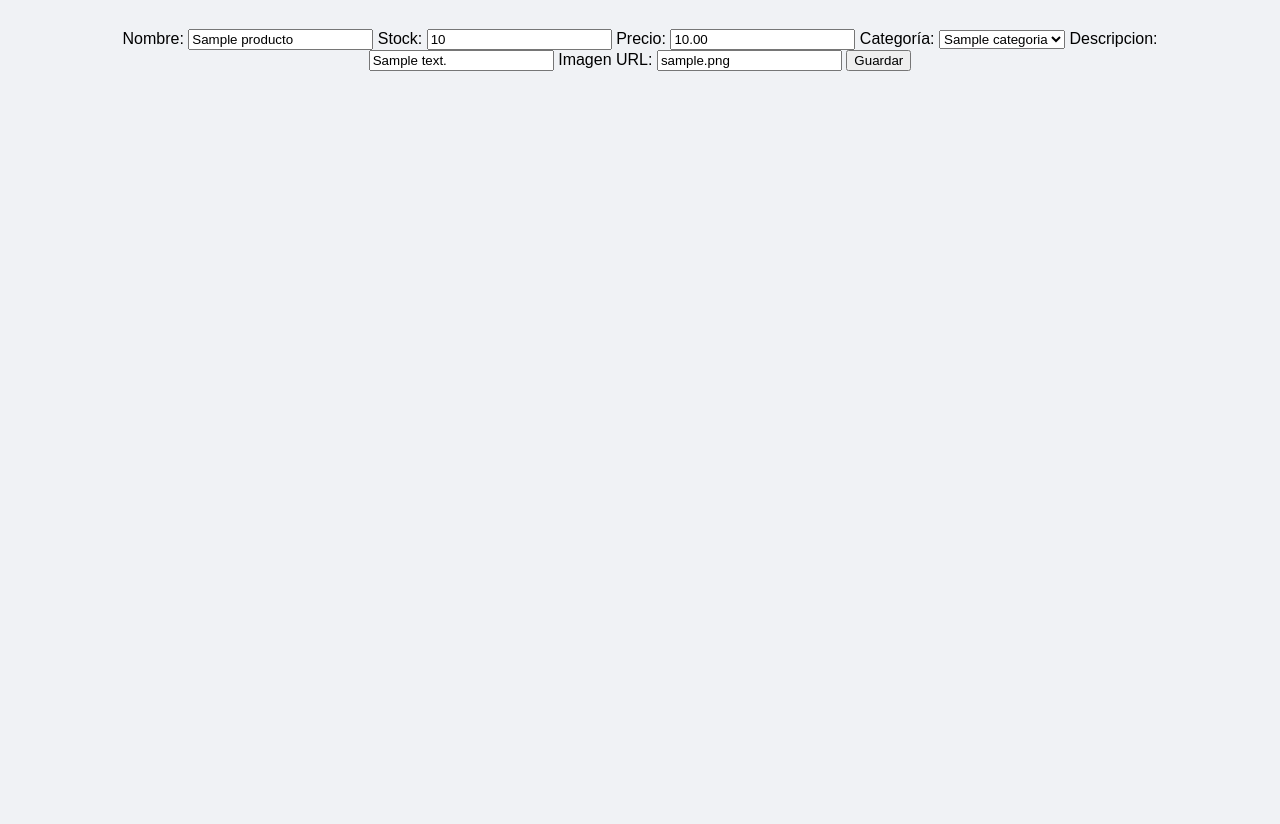
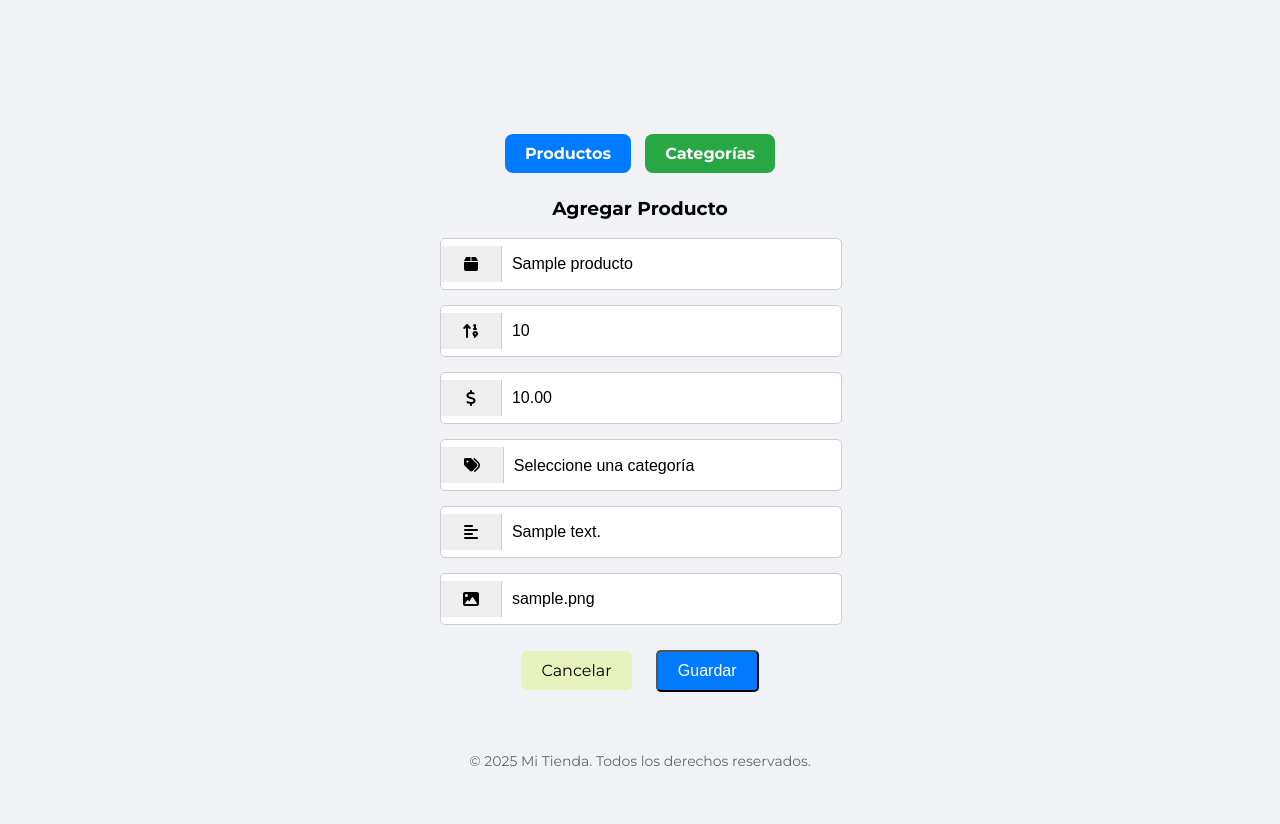
Before and after one commit to Chrislight879/postgresprueba, a Flask app: page /productos/editar/1 in a window 1280 px wide. Shown: the part 61-885 px from the top of the page. Before the commit the page ends 132 px from the top, so only its background shows below. Run offline with Flask 3, Linux system fonts and the light colour scheme; tables that the repository leaves empty hold one stand-in row (values such as "Sample post").

Commit message:
cambios333

```diff
--- a/static/stylesheet.css
+++ b/static/stylesheet.css
@@ -1,6 +1,6 @@
 /* Navbar */
 .navbar {
-    background-color: #007bff;
+    background-image: url("https://atomoconviene.com/atomo-ecommerce/modules/ps_imageslider/images/21eaa9c68645331de2a26ddbef9e9a035b8027ee_952x352%20Banner%20de%20ofertas.png");
     color: white;
     display: flex;
     justify-content: space-between;
@@ -16,10 +16,13 @@
     box-sizing: border-box; /* Evita que se desborde */
 }
 
-.logouni¨{
-    height: 100px;
+.logouni {
+    height: 200px;
     width: auto;
+    margin: 1em 0;
 }
+
+
 
 .navbar-logo img {
     height: 50px;
@@ -65,11 +68,18 @@
 }
 
 .dropbtn {
-    background-color: #007bff;
+    background-color: #054568;
     color: white;
-    padding: 10px;
     border: none;
     cursor: pointer;
+
+    padding:10px;
+    border: none;
+    border-radius: 5px;
+}
+
+.dropbtn button:hover {
+    background-color: #23035e;
 }
 
 .dropdown-content {
--- a/templates/base.html
+++ b/templates/base.html
@@ -7,6 +7,8 @@
 
     <link href="https://fonts.googleapis.com/css2?family=Montserrat:wght@400;700&display=swap" rel="stylesheet">
     <link rel="stylesheet" href="{{ url_for('static', filename='stylesheet.css') }}">
+
+
 </head>
 <body>
 
--- a/templates/producto/edit.html
+++ b/templates/producto/edit.html
@@ -1,13 +1,60 @@
-<form method="POST">
-    {{ form.hidden_tag() }}
-    <label>Nombre:</label> {{ form.nombre }}
-    <label>Stock:</label> {{ form.stock }}
-    <label>Precio:</label> {{ form.precio }}
-    <label>Categoría:</label> {{ form.categoria_id }}
-    <label>Descripcion:</label> {{ form.descripcion}}
-    <label>Imagen URL:</label> {{ form.imagen }}
-    <button type="submit">Guardar</button>
-</form>
-<head>
-    <link rel="stylesheet" href="{{ url_for('static', filename='stylesheet.css') }}">
-</head>
+{% extends "base.html" %}
+
+{% block content %}
+<div class="container mt-5">
+    <div class="card shadow-sm" style="max-width: 400px; margin: auto;">
+        <div class="card-header bg-danger text-white text-center">
+            <h3 class="mb-0">Agregar Producto</h3>
+        </div>
+        <div class="card-body">
+            <form method="POST">
+                {{ form.hidden_tag() }}
+
+                <div class="input-group">
+                    <span class="input-group-text"><i class="fas fa-box"></i></span>
+                    {{ form.nombre(class="form-control", placeholder="Nombre del producto") }}
+                </div>
+
+                <div class="input-group">
+                    <span class="input-group-text"><i class="fas fa-sort-numeric-up"></i></span>
+                    {{ form.stock(class="form-control", placeholder="Cantidad en stock") }}
+                </div>
+
+                <div class="input-group">
+                    <span class="input-group-text"><i class="fas fa-dollar-sign"></i></span>
+                    {{ form.precio(class="form-control", placeholder="Precio en USD") }}
+                </div>
+
+                <div class="input-group">
+                    <span class="input-group-text"><i class="fas fa-tags"></i></span>
+                    <select name="categoria_id" class="form-select custom-select">
+                        <option value="">Seleccione una categoría</option>
+                        {% for categoria in form.categoria_id.choices %}
+                            <option value="{{ categoria[0] }}">{{ categoria[1] }}</option>
+                        {% endfor %}
+                    </select>
+                </div>
+
+                <div class="input-group">
+                    <span class="input-group-text"><i class="fas fa-align-left"></i></span>
+                    {{ form.descripcion(class="form-control", placeholder="Descripción del producto", rows="3") }}
+                </div>
+
+                <div class="input-group">
+                    <span class="input-group-text"><i class="fas fa-image"></i></span>
+                    {{ form.imagen(class="form-control", placeholder="URL de la imagen") }}
+                </div>
+
+                <div class="d-flex justify-content-between">
+                    <a href="{{ url_for('lista_productos') }}" class="btn2">Cancelar</a>
+                    <button type="submit" class="btn1">Guardar</button>
+                </div>
+            </form>
+        </div>
+    </div>
+</div>
+
+<!-- FontAwesome para los iconos -->
+<link rel="stylesheet" href="https://cdnjs.cloudflare.com/ajax/libs/font-awesome/6.0.0/css/all.min.css">
+
+{% endblock %}
```
Also changed, not shown: templates/contacto.html (+6 -35 lines).
